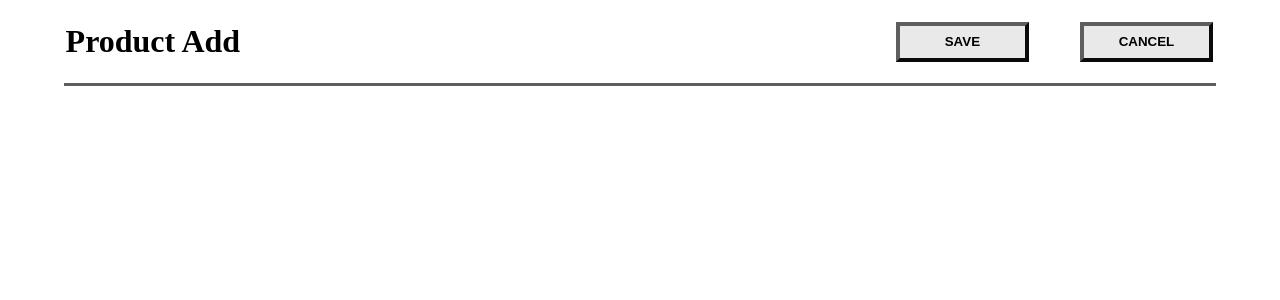
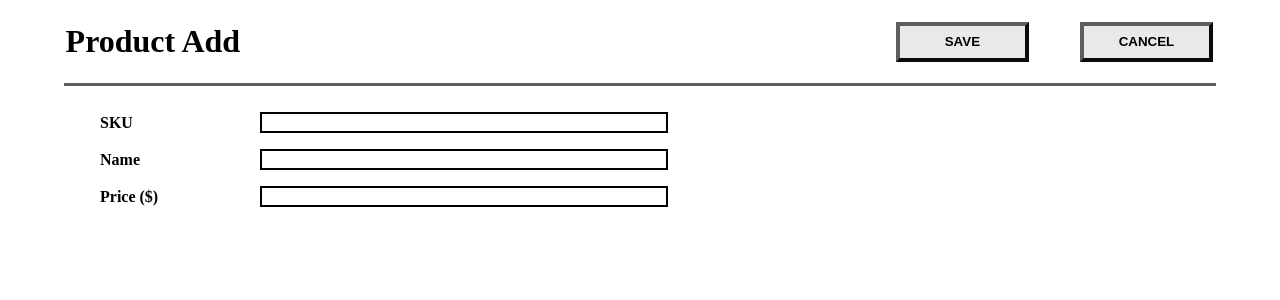
Before and after one commit to Rupros/Job-Application, a React (Create React App) app: page /add-products in a window 1280 px wide. Shown: the top 300 px of the page. Built offline with nearby package versions, Linux system fonts and the light colour scheme.

Commit message:
Added input fields on product add page

```diff
--- a/src/css/productAdd.scss
+++ b/src/css/productAdd.scss
@@ -0,0 +1,53 @@
+.center{
+    width: 100%;
+
+    .verticalBox {
+        display: flex;
+
+        margin: auto;
+        width: 90%;
+
+        overflow: hidden;
+    }
+}
+
+form {
+    width: 40em;
+
+    .inputFields {
+       display: flex;
+       flex-direction: column;
+
+       align-items: center;
+       justify-content: center;
+
+    div {
+        display: flex;
+        align-items: center;
+        justify-content: center;
+
+        text-align: center;
+
+        margin-top: 0.5em;
+        margin-bottom: 0.5em;
+
+        font-size: 1em;
+
+        label {
+            width: 10em;
+            text-align: left;
+        }
+
+        input {
+            width: 30em;
+
+            border-color: black;
+            border-style:solid;
+        }
+
+        input:focus {
+            outline: none;
+        }
+       }
+    }
+}
--- a/src/page/AddPage.tsx
+++ b/src/page/AddPage.tsx
@@ -7,8 +7,30 @@ function AddPage() {
     <>
       <AddHeader/>
 
-      <div>
+      <div className='center'>
+        <div className='verticalBox'>
+          <form id='#product_form'>
+            <div className='inputFields'>
+              <div>
+                <label>SKU</label>
+                <input type="text" id='#sku'/>
+              </div>
+
+              <div>
+                <label>Name</label>
+                <input type="text" id='#name'/>
+              </div>
+
+              <div>
+                <label>Price ($)</label>
+                <input type="text" id='#price'/>
+              </div>
+            </div>
+          </form>
+        </div>
       </div>
+
+
     </>
   );
 }
```
